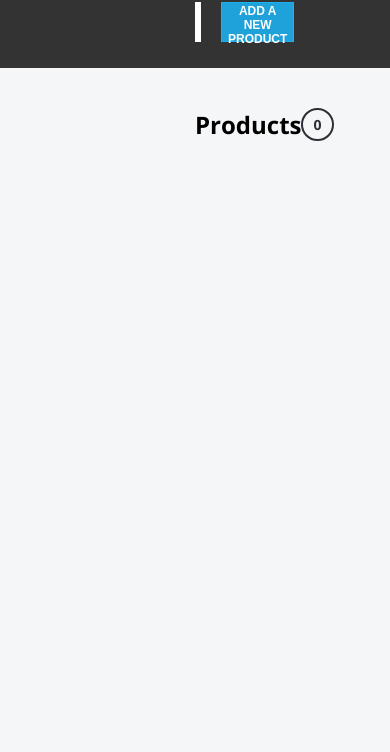
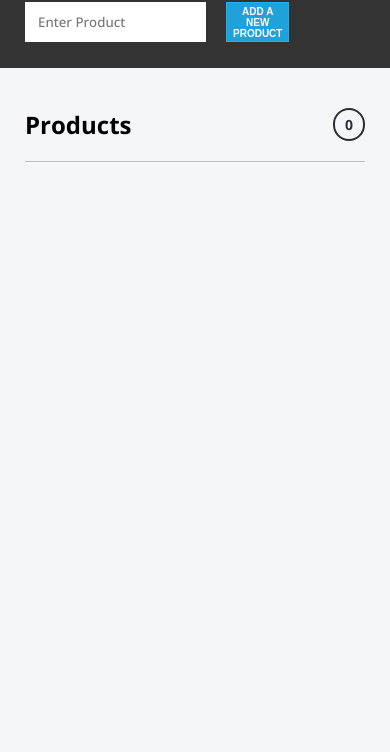
Before and after one commit to polunekas/product-list-vue, a plain HTML site: page index.html in a window 390 px wide. Shown: the part 92-844 px from the top of the page. Drawn offline with nearby package versions, Linux system fonts and the light colour scheme.

Commit message:
feat: add adaptive layout

```diff
--- a/style.css
+++ b/style.css
@@ -151,3 +151,15 @@ h2 .product-num {
   background-color: #676464;
   border-color: #676464;
 }
+
+@media (max-width: 950px) {
+	.container {
+		width: calc(100% - 50px);
+	}
+	.header .container .form input {
+		width: 200px;
+	}
+	.btn {
+		font-size: 10px;
+	}
+}
```
